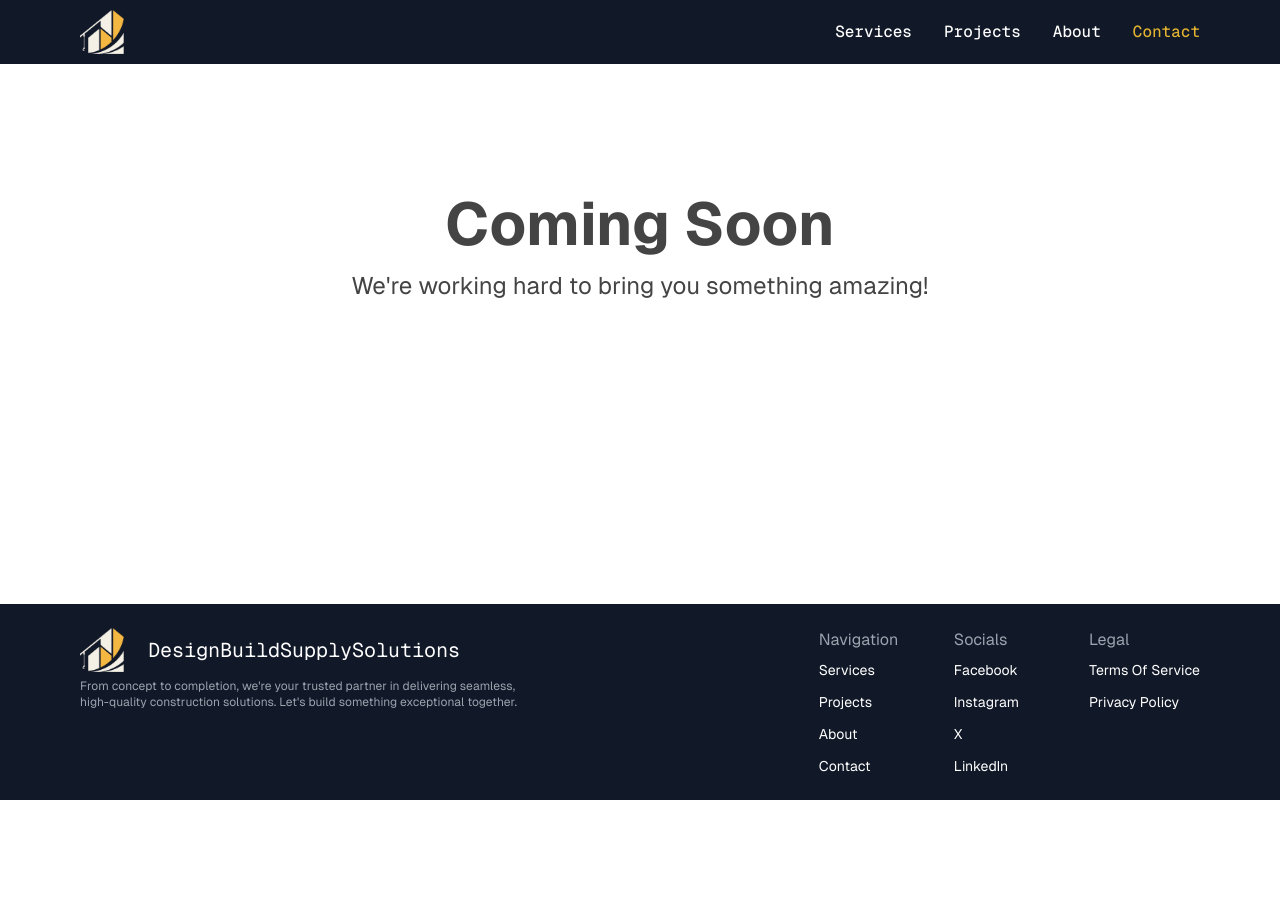
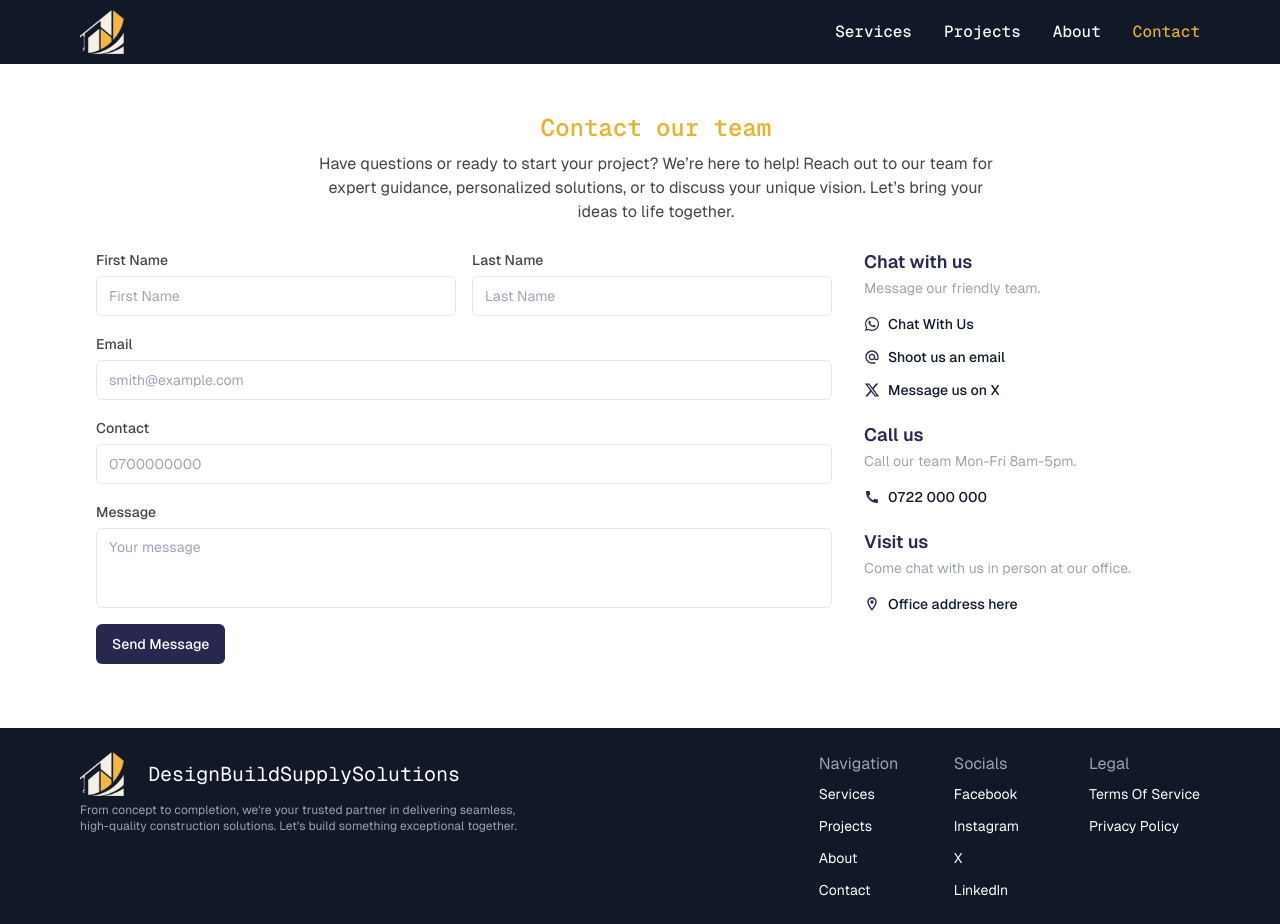
Before and after one commit to nckmackenzie/design-build, a Next.js app: page /contact-us in a window 1280 px wide. Before the commit the page ends 800 px from the top, so only its background shows below. Built offline with nearby package versions, Linux system fonts and the light colour scheme; a web font is replaced by a local one.

Commit message:
feat: contact us details including form for reaching out

```diff
--- a/src/app/(public)/contact-us/page.tsx
+++ b/src/app/(public)/contact-us/page.tsx
@@ -1,6 +1,30 @@
-import React from 'react';
-import ComingSoon from '../_components/coming-soon';
+import { type Metadata } from 'next';
+
+import SectionHeader from '@/components/section-header';
+import ContactForm from '../_components/contact/contact-form';
+import ContactUsOther from '../_components/contact/contact-other';
+
+export const metadata: Metadata = {
+  title: 'Contact Us',
+};
 
 export default function ContactUsPage() {
-  return <ComingSoon />;
+  return (
+    <section
+      className="pb-12 md:pb-16 pt-8 md:pt-12 mx-4 rounded-3xl space-y-6 container"
+      aria-labelledby="contact-us"
+    >
+      <SectionHeader
+        id="contact-us"
+        header="Contact our team"
+        descripton="Have questions or ready to start your project? We’re here to help! Reach out to our team for expert guidance, personalized solutions, or to discuss your unique vision. Let’s bring your ideas to life together."
+      />
+      <div className="grid gap-4 sm:gap-x-8 sm:grid-cols-12">
+        <div className="sm:col-span-8">
+          <ContactForm />
+        </div>
+        <ContactUsOther />
+      </div>
+    </section>
+  );
 }
```
